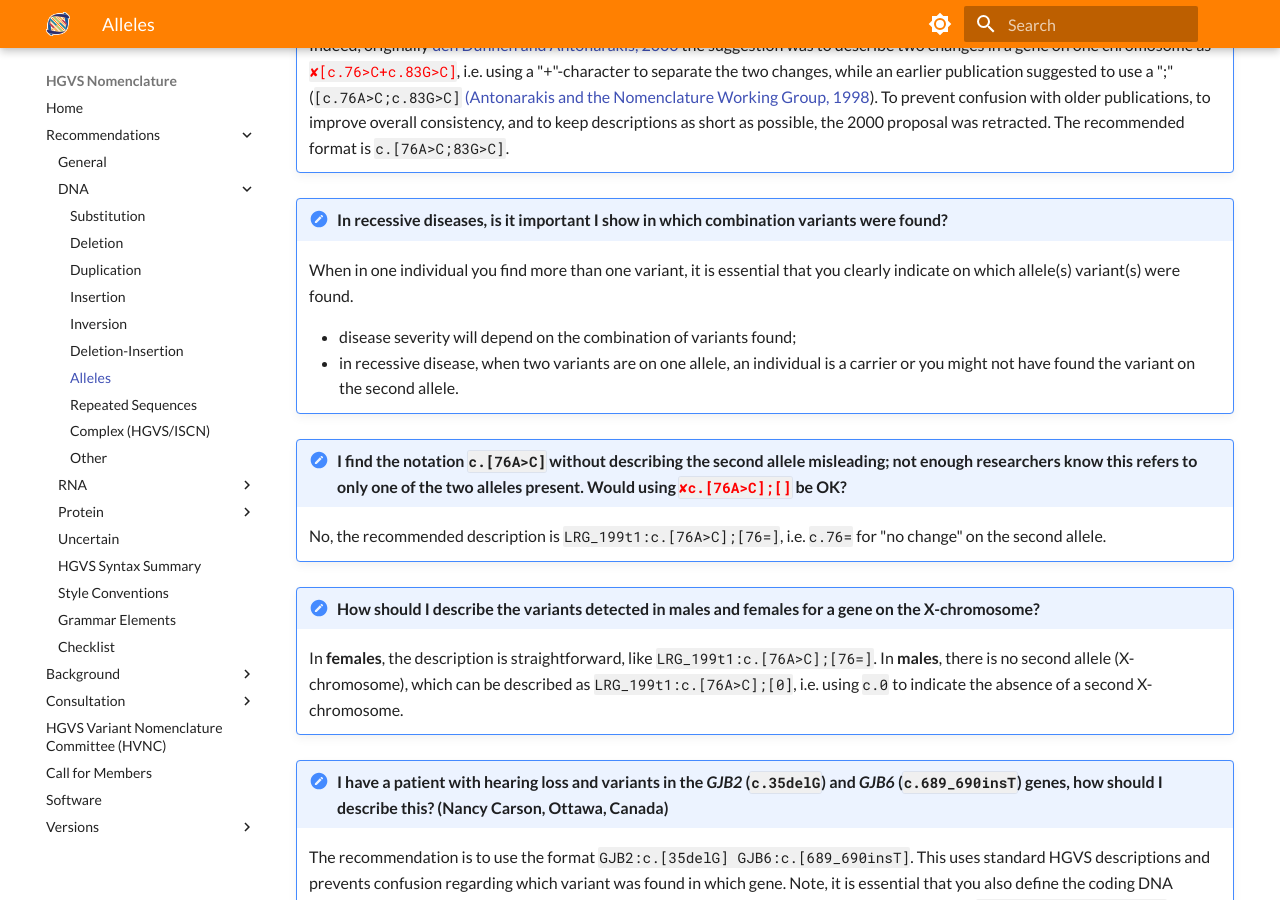
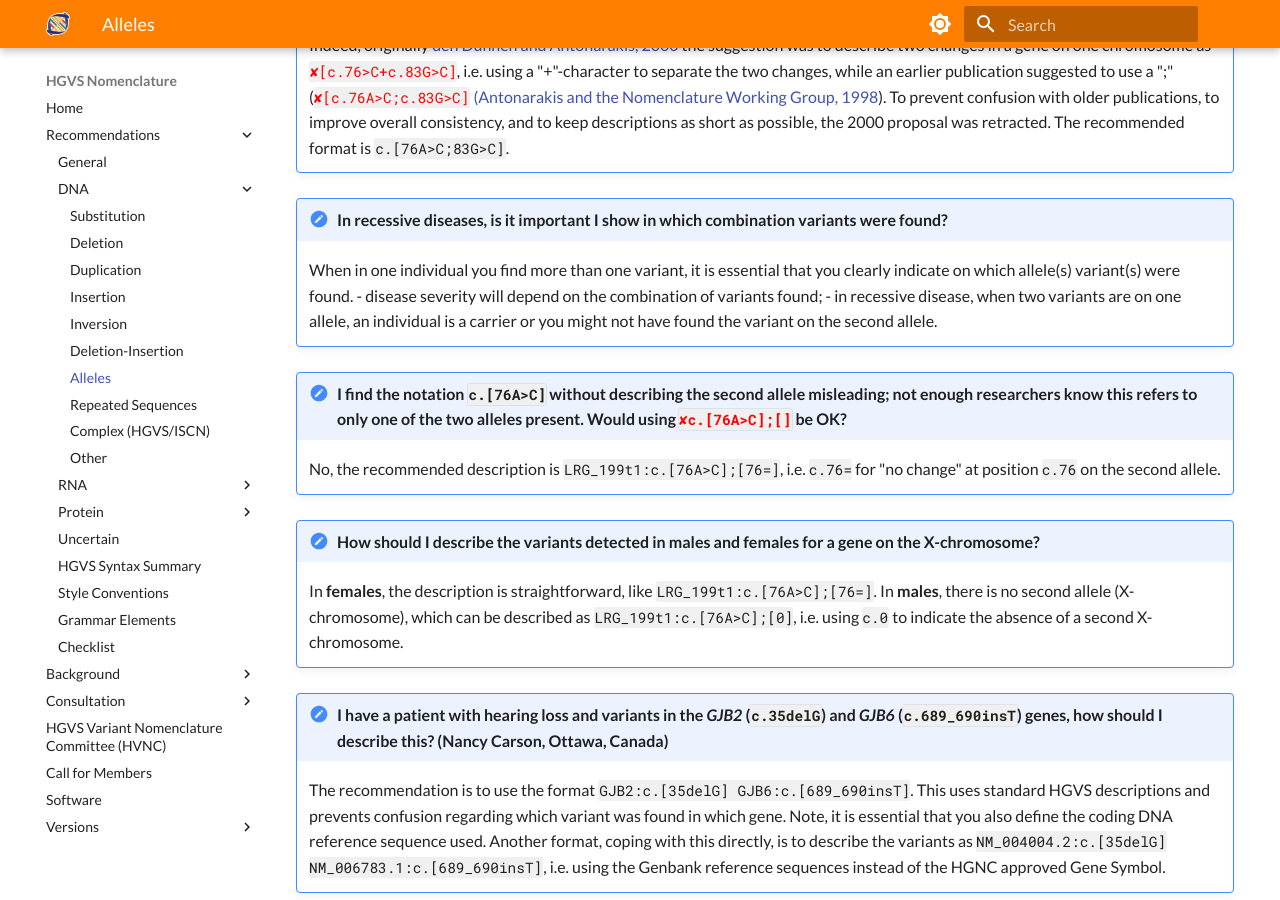
Before and after one commit to HGVSnomenclature/hgvs-nomenclature, an MkDocs documentation site: the page built from docs/recommendations/DNA/alleles.md, in a window 1280 px wide and 900 px high, scrolled down 2564 px. Built offline with MkDocs 1.6.1 and Material for MkDocs 9.7.7, drawn with Linux system fonts in a browser that asks for light colours.

Commit message:
Small corrections to pages that were already styled.
Usually, this happens when I find similar or identical text
 elsewhere and fix that, then sync the changes to the other page.

```diff
--- a/docs/recommendations/DNA/alleles.md
+++ b/docs/recommendations/DNA/alleles.md
@@ -85,20 +85,19 @@ bin/pull-syntax -f docs/syntax.yaml dna.alleles
 
 !!! note "Was originally the recommendation to use the format <code class="invalid">[c.76A>C+c.83G>C]</code>?"
 
-    Indeed, originally [den Dunnen and Antonarakis, 2000](http://dx.doi.org/10.1002/%28SICI%291098-1004%28200001%2915:1%3c7::AID-HUMU4%3e3.0.CO;2-N) the suggestion was to describe two changes in a gene on one chromosome as <code class="invalid">[c.76>C+c.83G>C]</code>, i.e. using a "+"-character to separate the two changes, while an earlier publication suggested to use a ";" (`[c.76A>C;c.83G>C]` [(Antonarakis and the Nomenclature Working Group, 1998](http://dx.doi.org/10.1002/%28SICI%291098-1004%281998%2911:1%3c1::AID-HUMU1%3e3.0.CO;2-O)).
+    Indeed, originally [den Dunnen and Antonarakis, 2000](http://dx.doi.org/10.1002/%28SICI%291098-1004%28200001%2915:1%3c7::AID-HUMU4%3e3.0.CO;2-N) the suggestion was to describe two changes in a gene on one chromosome as <code class="invalid">[c.76>C+c.83G>C]</code>, i.e. using a "+"-character to separate the two changes, while an earlier publication suggested to use a ";" (<code class="invalid">[c.76A>C;c.83G>C]</code> [(Antonarakis and the Nomenclature Working Group, 1998](http://dx.doi.org/10.1002/%28SICI%291098-1004%281998%2911:1%3c1::AID-HUMU1%3e3.0.CO;2-O)).
     To prevent confusion with older publications, to improve overall consistency, and to keep descriptions as short as possible, the 2000 proposal was retracted.
     The recommended format is `c.[76A>C;83G>C]`.
 
 !!! note "In recessive diseases, is it important I show in which combination variants were found?"
 
     When in one individual you find more than one variant, it is essential that you clearly indicate on which allele(s) variant(s) were found.
-
     - disease severity will depend on the combination of variants found;
     - in recessive disease, when two variants are on one allele, an individual is a carrier or you might not have found the variant on the second allele.
 
 !!! note "I find the notation `c.[76A>C]` without describing the second allele misleading; not enough researchers know this refers to only one of the two alleles present. Would using <code class="invalid">c.[76A>C];[]</code> be OK?"
 
-    No, the recommended description is `LRG_199t1:c.[76A>C];[76=]`, i.e. `c.76=` for "no change" on the second allele.
+    No, the recommended description is `LRG_199t1:c.[76A>C];[76=]`, i.e. `c.76=` for "no change" at position `c.76` on the second allele.
 
 !!! note "How should I describe the variants detected in males and females for a gene on the X-chromosome?"
 
```
Also changed, not shown: docs/recommendations/DNA/duplication.md (+2 -2 lines), docs/recommendations/DNA/repeated.md (+2 -1 lines), docs/recommendations/RNA/alleles.md (+0 -1 lines), docs/recommendations/RNA/deletion.md (+1 -1 lines), docs/recommendations/RNA/duplication.md (+1 -1 lines).
